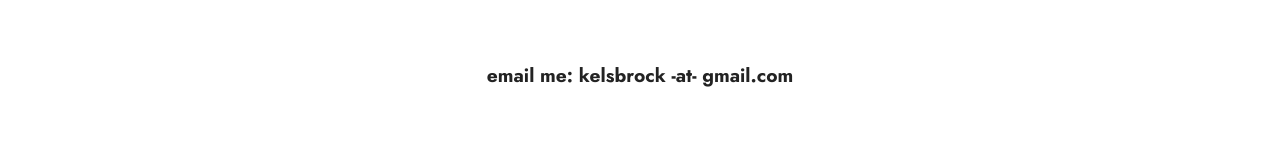
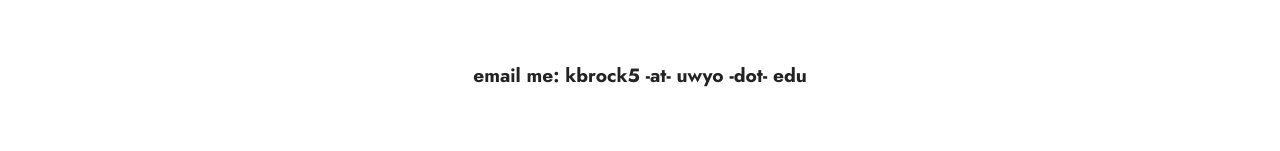
Before and after one commit to kcbrock/kcbrock.github.io, a plain HTML site: page index.html in a window 1280 px wide. Shown: the part 1241-1392 px from the top of the page. Drawn offline with Linux system fonts and the light colour scheme; files whose address does not match are found by name.

Commit message:
Update index.html

```diff
--- a/index.html
+++ b/index.html
@@ -110,7 +110,7 @@
         <div class="row justify-content-center">
             <div class="title col-12 col-md-4">
 
-                <h4 class="mbr-section-subtitle align-center mbr-fonts-style mb-4 display-7"><strong>email me: kelsbrock -at- gmail.com</strong><br><br></h4>
+                <h4 class="mbr-section-subtitle align-center mbr-fonts-style mb-4 display-7"><strong>email me: kbrock5 -at- uwyo -dot- edu</strong><br><br></h4>
 
             </div>
         </div>
```
